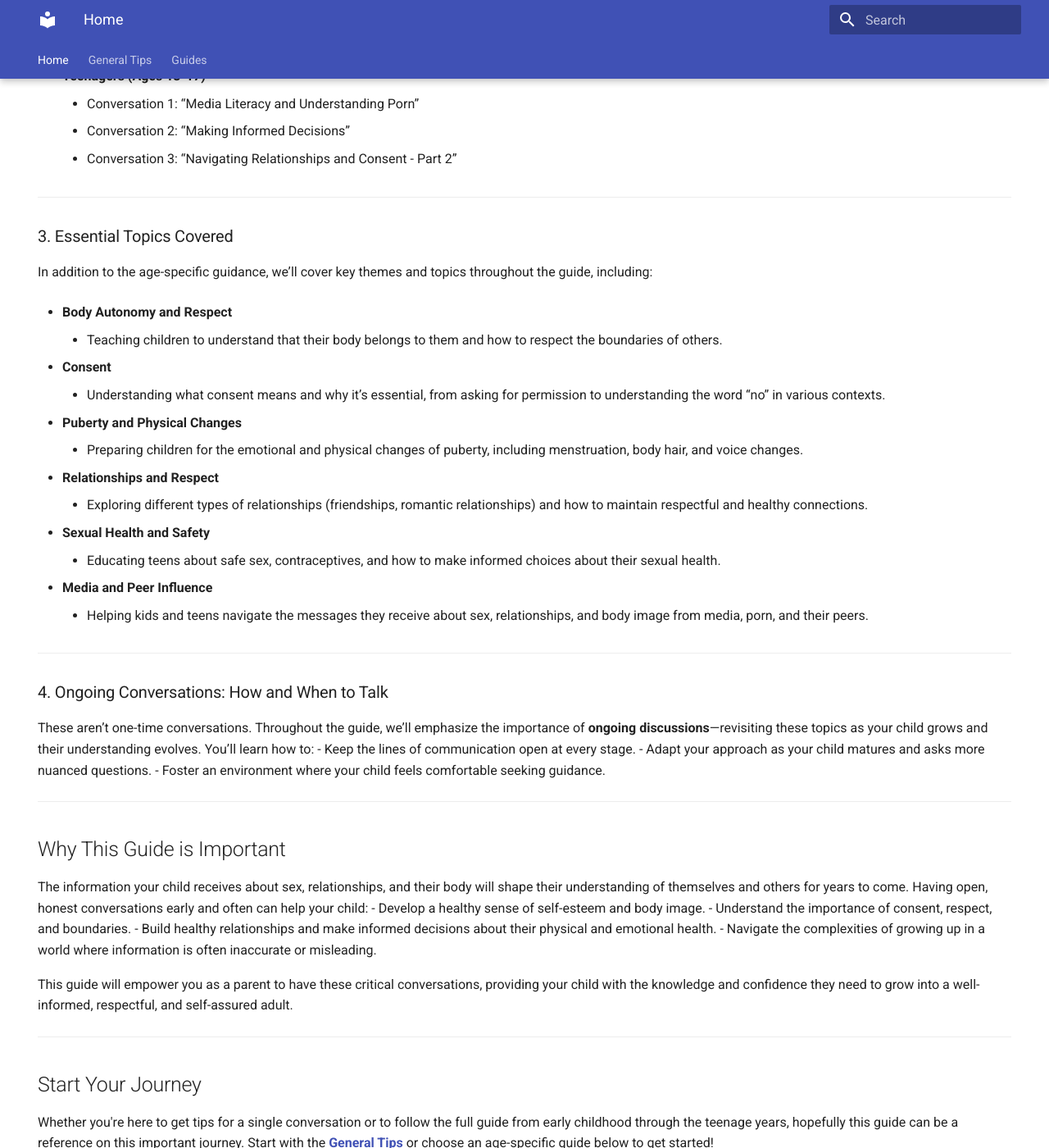
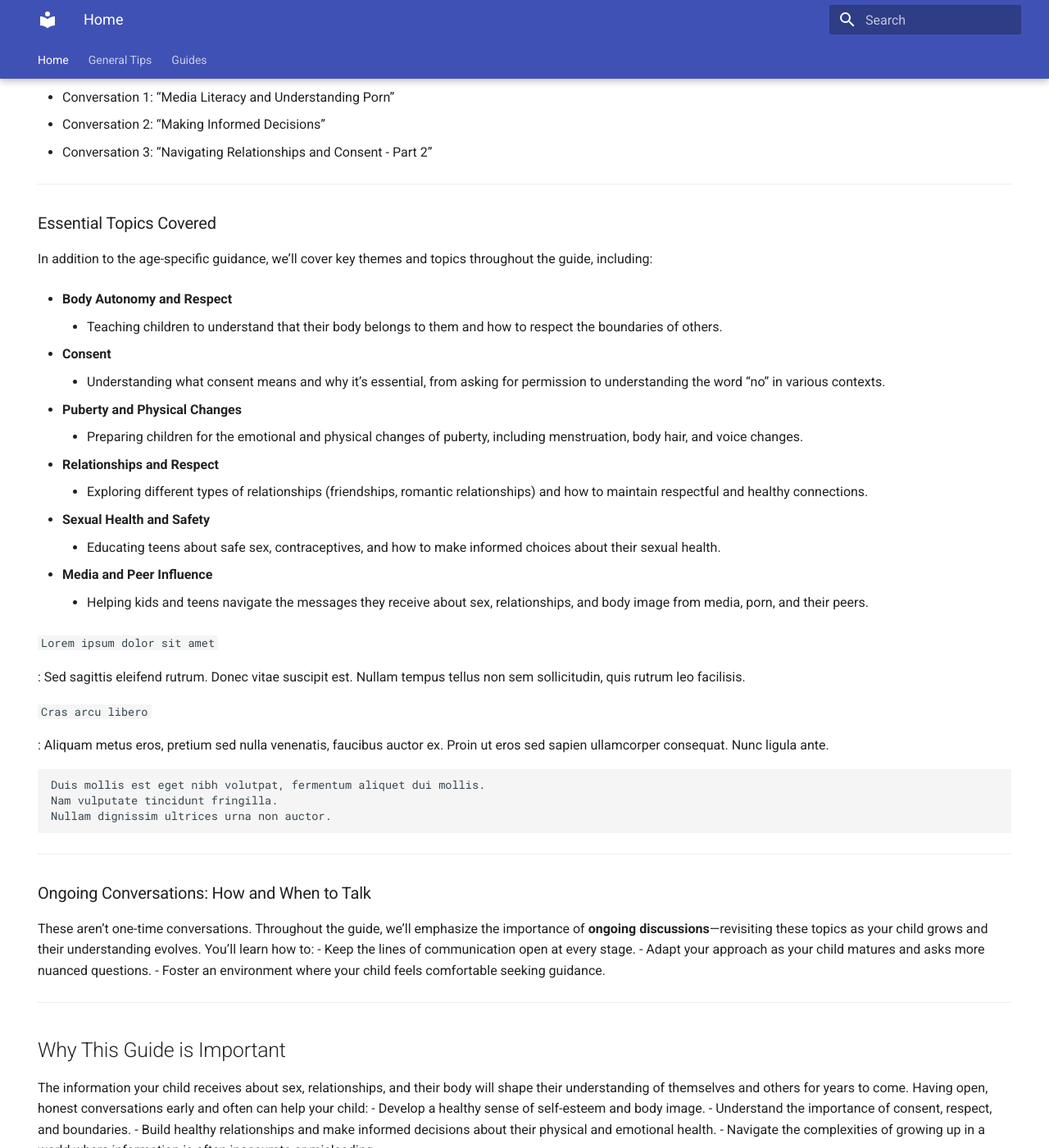
Before and after one commit to davidlcassidy/birdsbees, an MkDocs documentation site: the page built from docs/index.md, in a window 1280 px wide and 1400 px high, scrolled down 1152 px. Shown: the whole window at 82% size. Built offline with MkDocs 1.6.1 and Material for MkDocs 9.7.7, drawn with Linux system fonts in a browser that asks for light colours.

Commit message:
Fix home formatting

```diff
--- a/docs/index.md
+++ b/docs/index.md
@@ -26,28 +26,28 @@
 This guide is designed to help you have meaningful conversations about sex, bodies, and relationships with your child, tailored to their stage of development. Recognizing that children and teens grow at different paces, the guide is structured into specific age groups, ensuring that each discussion is age-appropriate and aligns with their understanding. As you move through each stage, you’ll find **three key conversations** for every age range, allowing you to gradually introduce important topics. These conversations are designed to build upon each other, helping to reinforce ideas and foster open communication as your child matures.
 
 - **Early Childhood (Ages 0-5)**
-    - Conversation 1: “Your Amazing Body”
-    - Conversation 2: “Your Body, Your Space”
-    - Conversation 3: “Respect and Affection”
+- Conversation 1: “Your Amazing Body”
+- Conversation 2: “Your Body, Your Space”
+- Conversation 3: “Respect and Affection”
 
 - **Early School Age (Ages 6-8)**
-    - Conversation 1: “Understanding Conception and Birth”
-    - Conversation 2: “Trusting Yourself and Understanding Secrets”
-    - Conversation 3: “Gender, Identity, and Healthy Relationships”
+- Conversation 1: “Understanding Conception and Birth”
+- Conversation 2: “Trusting Yourself and Understanding Secrets”
+- Conversation 3: “Gender, Identity, and Healthy Relationships”
 
 - **Preteens (Ages 9-12)**
-    - Conversation 1: “Preparing for Puberty”
-    - Conversation 2: “Sexual Health and Safety”
-    - Conversation 3: “Navigating Relationships and Consent - Part 1”
+- Conversation 1: “Preparing for Puberty”
+- Conversation 2: “Sexual Health and Safety”
+- Conversation 3: “Navigating Relationships and Consent - Part 1”
 
 - **Teenagers (Ages 13-17)**
-    - Conversation 1: “Media Literacy and Understanding Porn”
-    - Conversation 2: “Making Informed Decisions”
-    - Conversation 3: “Navigating Relationships and Consent - Part 2”
+- Conversation 1: “Media Literacy and Understanding Porn”
+- Conversation 2: “Making Informed Decisions”
+- Conversation 3: “Navigating Relationships and Consent - Part 2”
 
 ---
 
-### 3. Essential Topics Covered
+### Essential Topics Covered
 
 In addition to the age-specific guidance, we’ll cover key themes and topics throughout the guide, including:
 
@@ -69,9 +69,23 @@
 - **Media and Peer Influence**
     - Helping kids and teens navigate the messages they receive about sex, relationships, and body image from media, porn, and their peers.
 
+`Lorem ipsum dolor sit amet`
+
+:   Sed sagittis eleifend rutrum. Donec vitae suscipit est. Nullam tempus
+    tellus non sem sollicitudin, quis rutrum leo facilisis.
+
+`Cras arcu libero`
+
+:   Aliquam metus eros, pretium sed nulla venenatis, faucibus auctor ex. Proin
+    ut eros sed sapien ullamcorper consequat. Nunc ligula ante.
+
+    Duis mollis est eget nibh volutpat, fermentum aliquet dui mollis.
+    Nam vulputate tincidunt fringilla.
+    Nullam dignissim ultrices urna non auctor.
+
 ---
 
-### 4. Ongoing Conversations: How and When to Talk
+### Ongoing Conversations: How and When to Talk
 
 These aren’t one-time conversations. Throughout the guide, we’ll emphasize the importance of **ongoing discussions**—revisiting these topics as your child grows and their understanding evolves. You’ll learn how to:
    - Keep the lines of communication open at every stage.
```
